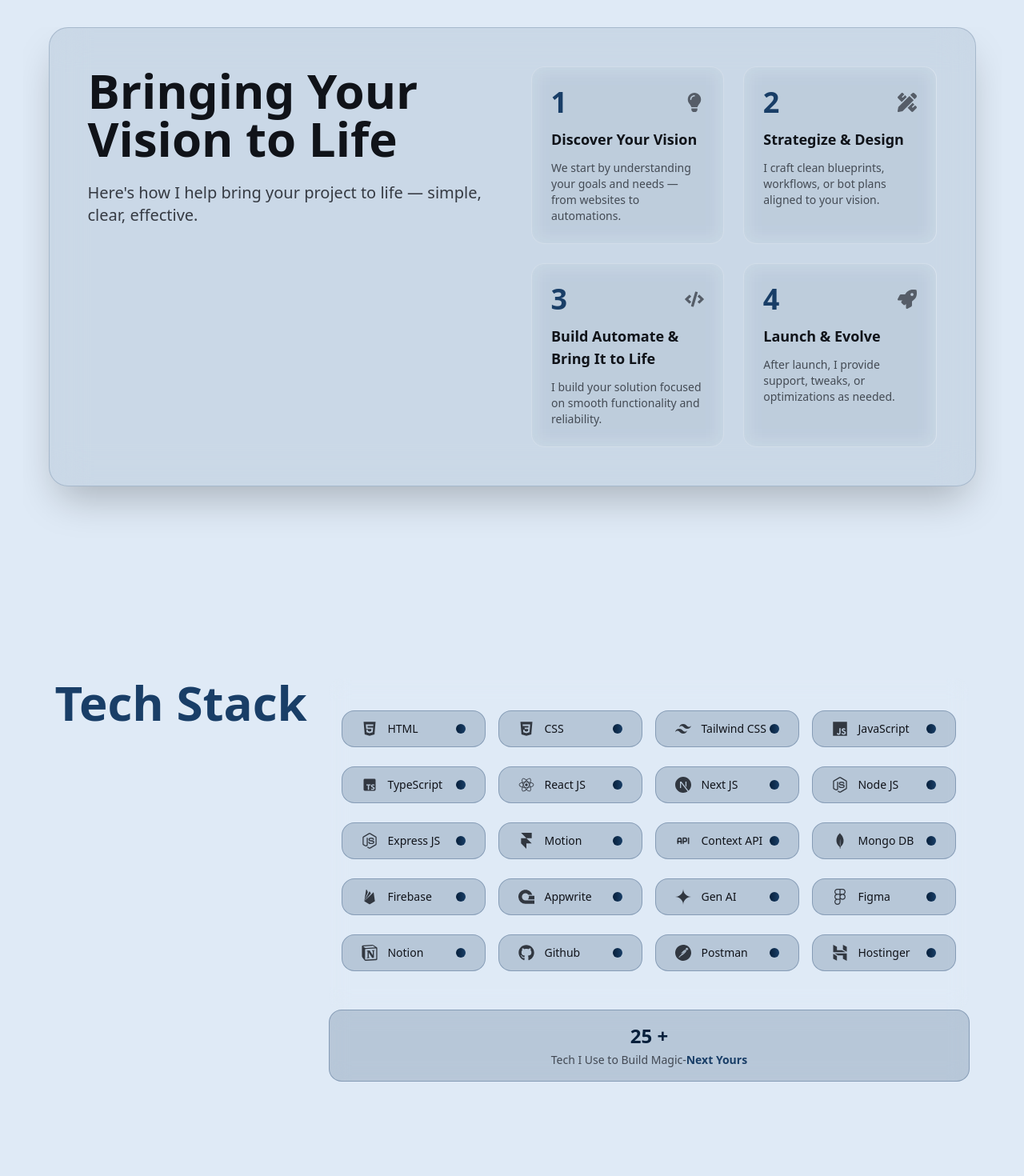
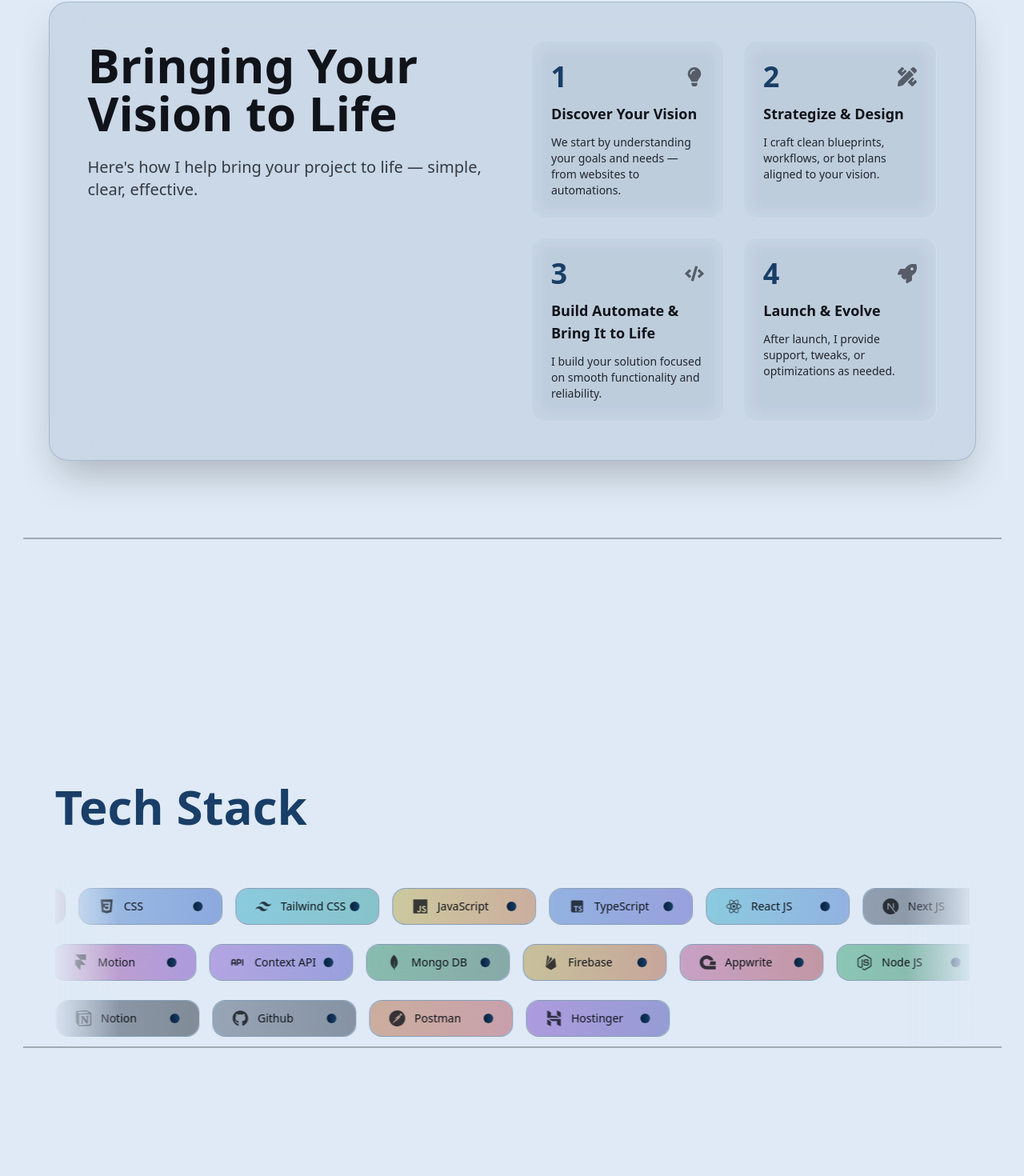
Before and after one commit to Dru-429/Portfolio-2, a Next.js app: page / in a window 1280 px wide. Shown: the part 3572-5042 px from the top of the page at 80% size. Built offline with nearby package versions, Linux system fonts and the light colour scheme.

Commit message:
Modified TEXH sTAXK

```diff
--- a/app/components/process/Process.jsx
+++ b/app/components/process/Process.jsx
@@ -39,13 +39,6 @@ const Process = () => {
     },
   ]
 
-  const containerVariants = {
-    hidden: { opacity: 0 },
-    visible: {
-      opacity: 1,
-    },
-  }
-
   const stepVariants = {
     hidden: { opacity: 0, x: 40, filter: "blur(8px)" },
     visible: {
@@ -56,7 +49,7 @@ const Process = () => {
   }
 
   return (
-    <section ref={ref} className="w-full pb-40 relative overflow-hidden">
+    <section ref={ref} className="w-full relative overflow-hidden pb-24 mb-20 md:mb-56 border-b-2 border-foreground/30">
       {/* Background Glow Elements */}
       <motion.div
         className="absolute inset-0 -z-10"
@@ -106,16 +99,16 @@ const Process = () => {
                 <motion.div
                   key={i}
                   variants={stepVariants}
-                  className="group relative overflow-hidden backdrop-blur-md bg-white/10 hover:bg-white/15 border border-white/20 hover:border-white/30 rounded-2xl p-6 transition-all duration-500"
+                  className="group relative overflow-hidden backdrop-blur-md bg-white/10 hover:bg-white/5 border border-white/10 hover:border-white/20 rounded-2xl p-6 transition-all duration-300"
                   whileHover={{ scale: 1.02, y: -5 }}
                 >
-                  <motion.div
+                  {/* <motion.div
                     className={`absolute inset-0 bg-gradient-to-br ${step.color} opacity-0 group-hover:opacity-100 transition-opacity duration-500 rounded-2xl`}
-                  />
+                  /> */}
 
                   <div className="relative z-10 space-y-3">
                     <div className="flex items-center justify-between">
-                      <motion.div className="text-4xl font-bold text-secondary group-hover:text-primary transition-colors">
+                      <motion.div className="text-4xl font-bold text-secondary group-hover:text-accent transition-colors">
                         {step.number}
                       </motion.div>
                       <motion.div className="text-2xl text-foreground/60 group-hover:text-foreground transition-colors">
@@ -123,7 +116,7 @@ const Process = () => {
                       </motion.div>
                     </div>
                     <h3 className="text-lg font-bold text-foreground">{step.title}</h3>
-                    <p className="text-sm text-foreground/70">{step.description}</p>
+                    <p className="text-sm text-foreground/90">{step.description}</p>
                   </div>
                 </motion.div>
               ))}
--- a/app/components/servi/RevealBento.jsx
+++ b/app/components/servi/RevealBento.jsx
@@ -80,7 +80,7 @@ const RightBlock = () => (
       className="col-span-6 md:col-span-3 bg-accent text-accent-foreground font-semibold hover:bg-foreground hover:text-accent-foreground hover:font-bold transition-all duration-100"
     >
       <div className="text-2xl z-10 opacity-90 flex flex-col md:flex-row gap-1 justify-center items-center text-background">
-        <BiSolidFoodMenu className="hidden md:visible"/>
+        <BiSolidFoodMenu />
         <div>Digital</div>
         <div>Desgin</div>
       </div>
@@ -91,12 +91,12 @@ const RightBlock = () => (
         scale: 1.1,
       }}
       transition={{ duration: 0.1, ease: easeIn }}
-      className="text-primary-foreground bg-primary/80 col-span-6 md:col-span-3 font-semibold hover:bg-primary hover:font-bold transition-all duration-100 bg-contain bg-no-repeat  bg-right-bottom hover:bg-[url('https://gashwatechnologies.com/images/dynamic_web_designing_himachal_shimla.gif')]"
+      className="text-primary-foreground bg-primary/80 col-span-6 md:col-span-3 font-semibold hover:bg-primary hover:font-bold transition-all duration-100 "
     >
       <div
         className="text-2xl z-10 opacity-90 flex flex-col md:flex-row gap-1 justify-center items-center"
       >
-        <CgWebsite className="hidden md:visible"/> {" "}
+        <CgWebsite /> {"   "}
         Web Dev
       </div>
     </Block>
--- a/app/components/servi/Services.jsx
+++ b/app/components/servi/Services.jsx
@@ -4,7 +4,7 @@ import AnimateTitle2 from "../ui/AnimateTitle2";
 
 const Services = () => {
   return (
-    <div className="w-full md:pb-32 pb-40  border-foreground/30 ">
+    <div className="w-full pb-24 border-foreground/30 ">
       <div className="py-20 px-2 md:px-10 flex flex-col justify-between">
         <div className="w-full relative pb-8 md:pb-0">
           <AnimateTitle2
--- /dev/null
+++ b/app/components/techstack/TechStackData.jsx
@@ -0,0 +1,85 @@
+  const techStackData = [
+    {
+      name: "HTML",
+      icon: <IoLogoHtml5 />,
+      color: "from-orange-400 to-red-500",
+    },
+    { name: "CSS", icon: <IoLogoCss3 />, color: "from-blue-400 to-blue-600" },
+    {
+      name: "Tailwind CSS",
+      icon: <SiTailwindcss />,
+      color: "from-cyan-400 to-teal-500",
+    },
+    {
+      name: "JavaScript",
+      icon: <FaJs />,
+      color: "from-yellow-400 to-orange-500",
+    },
+    {
+      name: "TypeScript",
+      icon: <BiLogoTypescript />,
+      color: "from-blue-500 to-indigo-600",
+    },
+    {
+      name: "React JS",
+      icon: <IoLogoReact />,
+      color: "from-cyan-400 to-blue-500",
+    },
+    { name: "Next JS", icon: <SiNextdotjs />, color: "from-gray-700 to-black" },
+    {
+      name: "Node JS",
+      icon: <FaNodeJs />,
+      color: "from-green-500 to-green-700",
+    },
+    {
+      name: "Express JS",
+      icon: <FaNodeJs />,
+      color: "from-gray-600 to-gray-800",
+    },
+    {
+      name: "Motion",
+      icon: <SiFramer />,
+      color: "from-pink-500 to-purple-600",
+    },
+    {
+      name: "Context API",
+      icon: <TbApi />,
+      color: "from-purple-500 to-indigo-600",
+    },
+    {
+      name: "Mongo DB",
+      icon: <SiMongodb />,
+      color: "from-green-600 to-green-800",
+    },
+    {
+      name: "Firebase",
+      icon: <RiFirebaseFill />,
+      color: "from-yellow-500 to-orange-600",
+    },
+    {
+      name: "Appwrite",
+      icon: <SiAppwrite />,
+      color: "from-pink-500 to-red-600",
+    },
+    {
+      name: "Gen AI",
+      icon: <SiGooglegemini />,
+      color: "from-blue-400 to-purple-500",
+    },
+    { name: "Figma", icon: <FaFigma />, color: "from-purple-500 to-pink-500" },
+    { name: "Notion", icon: <SiNotion />, color: "from-gray-700 to-black" },
+    { name: "Github", icon: <FaGithub />, color: "from-gray-600 to-gray-900" },
+    {
+      name: "Postman",
+      icon: <SiPostman />,
+      color: "from-orange-500 to-red-500",
+    },
+    {
+      name: "Hostinger",
+      icon: <SiHostinger />,
+      color: "from-purple-600 to-indigo-700",
+    },
+  ];
+
+
+export default techStackData
--- a/app/components/techstack/Techstack.jsx
+++ b/app/components/techstack/Techstack.jsx
@@ -1,7 +1,7 @@
 "use client";
 
-import { motion, useInView } from "framer-motion";
-import { useRef } from "react";
+import { motion } from "framer-motion";
+import { useState } from "react";
 
 import { IoLogoHtml5, IoLogoCss3, IoLogoReact } from "react-icons/io5";
 import {
@@ -23,8 +23,7 @@ import { FaNodeJs } from "react-icons/fa";
 import { BiLogoTypescript } from "react-icons/bi";
 
 const TechStack = () => {
-  const ref = useRef(null);
-  const isInView = useInView(ref, { once: true, });
+  const [isHovered, setIsHovered] = useState(false);
 
   const techStackData = [
     {
@@ -109,62 +108,41 @@ const TechStack = () => {
     },
   ];
 
-  // const itemVariants = {
-  //   hidden: {
-  //     opacity: 0,
-  //     y: 30,
-  //     filter: "blur(10px)",
-  //   },
-  //   visible: {
-  //     opacity: 1,
-  //     y: 0,
-  //     filter: "blur(0px)",
-  //     transition: {
-  //       delay: 0.5,
-  //       duration: 1,
-  //       ease: [0.25, 0.46, 0.45, 0.94],
-  //     },
-  //   },
-  // };
+  // Split tech stack into 3 rows
+  const itemsPerRow = Math.ceil(techStackData.length / 3);
+  const row1 = techStackData.slice(0, itemsPerRow);
+  const row2 = techStackData.slice(itemsPerRow, itemsPerRow * 2);
+  const row3 = techStackData.slice(itemsPerRow * 2);
 
-  return (
-    <section id="techstack" ref={ref}>
-      <div className="w-full min-h-screen py-20 md:pb-10 md:px-10  px-2 flex flex-col md:flex-row justify-between items-start relative overflow-hidden">
+  const MarqueeRow = ({ items, direction = "left", duration = 20 }) => (
+    <div className="relative w-full overflow-hidden py-3">
+      {/* Fade Overlay Left */}
+      <div className="absolute left-0 top-0 h-full w-20 bg-gradient-to-r from-background/90 to-transparent z-10 pointer-events-none" />
 
-        {/* Title Section */}
-        <div className="w-full md:w-auto text-center relative mb-8 md:mb-0 md:text-start">
-          <AnimateTitle2 text="Tech Stack" delay={0.05} />
-        </div>
+      {/* Fade Overlay Right */}
+      <div className="absolute right-0 top-0 h-full w-20 bg-gradient-to-l from-background/90 to-transparent z-10 pointer-events-none" />
 
-        {/* Tech Stack Grid */}
-        <div className=" w-[100%] md:w-[70%] flex justify-center items-center">
-          <motion.div className="flex gap-4 flex-wrap w-[90%] md:w-[100%] justify-center items-center md:justify-start">
-            {/* Desktop Layout */}
-            <div className=" flex gap-4 justify-center items-center flex-wrap-reverse md:flex-wrap md:items-start ">
-              <div className="w-full flex flex-wrap gap-4 justify-center backdrop-blur-md bg-secondary/15 border border-secondary/30 rounded-2xl py-10 h-[70vh] overflow-y-scroll md:h-auto md:overflow-auto md:bg-transparent md:border-none ">
-                {techStackData.map((tech, index) => (
+      {/* Marquee Content */}
       <motion.div
-                    key={index}
-                    // variants={itemVariants}
-                    // initial="hidden"
-                    // animate= {isInView ? "visible":"hidden"}
-                    className="group relative overflow-hidden backdrop-blur-md bg-secondary/20 hover:bg-secondary/30 border border-secondary/30 hover:border-secondary/40 rounded-2xl px-6 py-3 cursor-grab active:cursor-grabbing transition-all duration-300 min-w-[180px] md:mb-2"
-                    drag
-                    dragConstraints={{ top: 2, bottom: 2, left: 2, right: 2 }}
-                    dragElastic={0.1}
-                    dragTransition={{
-                      bounceStiffness: 400,
-                      bounceDamping: 10,
+        className="flex gap-4 w-fit"
+        animate={{
+          x: direction === "left" ? [-2000, 0] : [0, -2000],
         }}
-                    whileHover={{
-                      scale: 1.05,
+        transition={{
+          duration: duration,
+          repeat: Infinity,
+          ease: "linear",
         }}
-                    whileTap={{ scale: 0.95 }}
-                    whileDrag={{ scale: 1.1, zIndex: 10 }}
+      >
+        {/* First set */}
+        {items.map((tech, index) => (
+          <motion.div
+            key={`original-${index}`}
+            className="group relative overflow-hidden backdrop-blur-md bg-secondary/20 hover:bg-secondary/30 border border-secondary/30 hover:border-secondary/40 rounded-2xl px-6 py-3 cursor-grab active:cursor-grabbing transition-all duration-300 min-w-[180px] flex-shrink-0"
           >
             {/* Gradient Background */}
             <div
-                      className={`absolute inset-0 bg-gradient-to-r ${tech.color} opacity-60 md:opacity-0 group-hover:opacity-40 transition-opacity duration-500 rounded-2xl`}
+              className={`absolute inset-0 bg-gradient-to-r ${tech.color} opacity-30 group-hover:opacity-50 transition-opacity duration-300 rounded-2xl`}
             />
 
             <div className="relative z-10 flex items-center justify-between">
@@ -180,31 +158,53 @@ const TechStack = () => {
             </div>
           </motion.div>
         ))}
+
+        {/* Duplicate set for seamless loop */}
+        {items.map((tech, index) => (
+          <motion.div
+            key={`duplicate-${index}`}
+            className="group relative overflow-hidden backdrop-blur-md bg-secondary/20 hover:bg-secondary/30 border border-secondary/30 hover:border-secondary/40 rounded-2xl px-6 py-3 cursor-grab active:cursor-grabbing transition-all duration-300 min-w-[180px] flex-shrink-0"
+          >
+            {/* Gradient Background */}
+            <div
+              className={`absolute inset-0 bg-gradient-to-r ${tech.color} opacity-30 group-hover:opacity-50 transition-opacity duration-300 rounded-2xl`}
+            />
+
+            <div className="relative z-10 flex items-center justify-between">
+              <div className="flex items-center gap-3">
+                <motion.div className="text-xl text-foreground/80 group-hover:text-foreground">
+                  {tech.icon}
+                </motion.div>
+                <span className="text-sm font-medium text-white md:text-foreground md:group-hover:text-white">
+                  {tech.name}
+                </span>
+              </div>
+              <motion.div className="w-3 h-3 rounded-full bg-gradient-to-r from-accent to-secondary" />
+            </div>
+          </motion.div>
+        ))}
+      </motion.div>
+    </div>
+  );
+
+  return (
+    <section id="techstack" className="w-full py-20 md:py-0 mb-20 md:mb-56 pb-24 border-b-2 border-foreground/30">
+      <div className="w-full px-2 md:px-10 flex flex-col justify-between items-start relative overflow-hidden">
+        {/* Title Section */}
+        <div className="w-full md:w-auto relative mb-12 text-start md:sticky md:top-20">
+          <AnimateTitle2 text="Tech Stack" delay={0.05} />
         </div>
 
-              <motion.div
-                className="mt-4 md:-mt-4 backdrop-blur-md bg-secondary/20 border border-secondary/30 rounded-2xl p-4 w-full"
-                initial={{ opacity: 0, y: 30 }}
-                animate={
-                  isInView ? { opacity: 1, y: 0 } : { opacity: 0, y: 30 }
-                }
-                transition={{ delay: 1.5, duration: 0.8 }}
-              >
-                <div className="text-center">
-                  <motion.div className="text-2xl font-bold text-accent mb-1">
-                    {techStackData.length + 5 + " "} +
-                  </motion.div>
-                  <div className="text-sm text-foreground/70">
-                    Tech I Use to Build Magic-
-                    <span className="text-sm font-semibold text-secondary">
-                      Next Yours
-                    </span>
-                  </div>
-                </div>
-              </motion.div>
-            </div>
+        {/* Tech Stack Marquee Container */}
+        <div className="w-full md:mt-20">
+          {/* Row 1 - Scroll Left */}
+          <MarqueeRow items={row1} direction="left" duration={30} />
 
-          </motion.div>
+          {/* Row 2 - Scroll Right */}
+          <MarqueeRow items={row2} direction="right" duration={35} />
+
+          {/* Row 3 - Scroll Left */}
+          <MarqueeRow items={row3} direction="left" duration={32} />
         </div>
       </div>
     </section>
```
Also changed, not shown: app/components/servi/Eyes.jsx (+42 -42 lines). Lines whose indentation alone changed are shown as unchanged.
